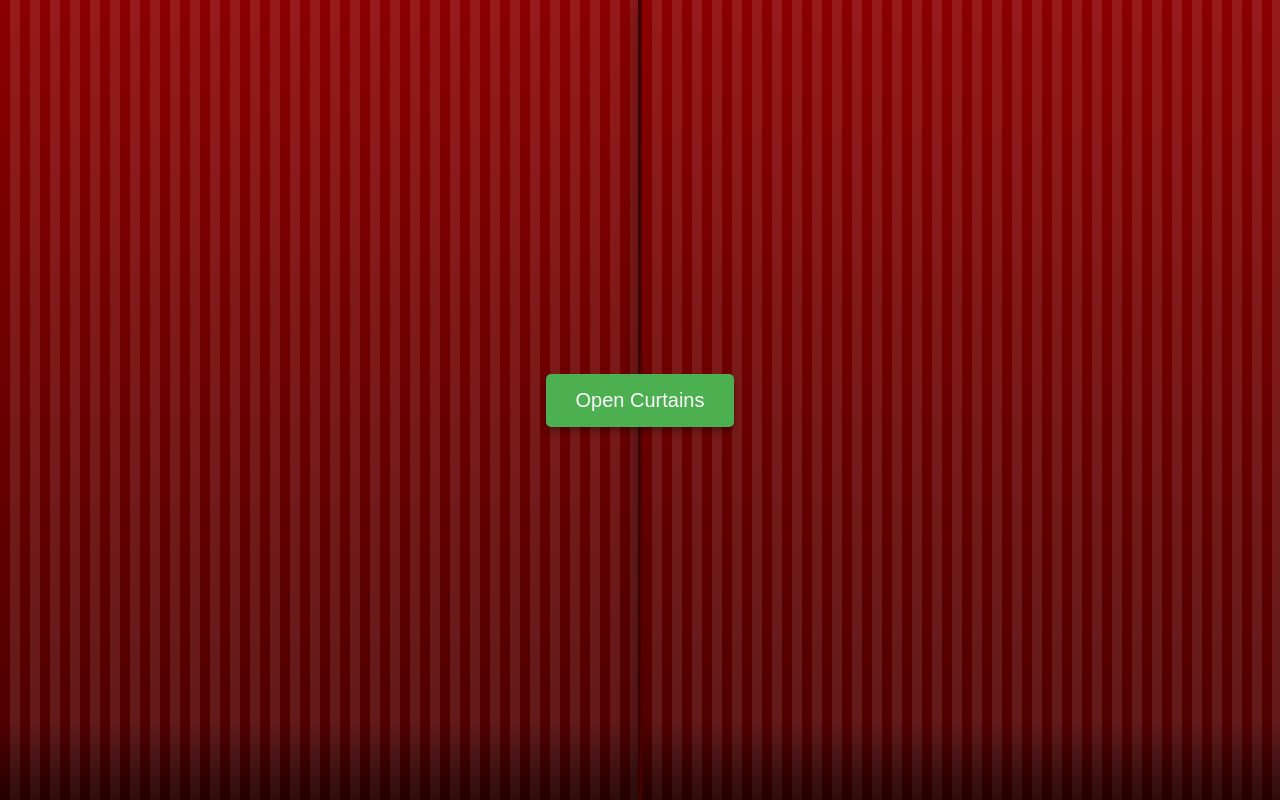
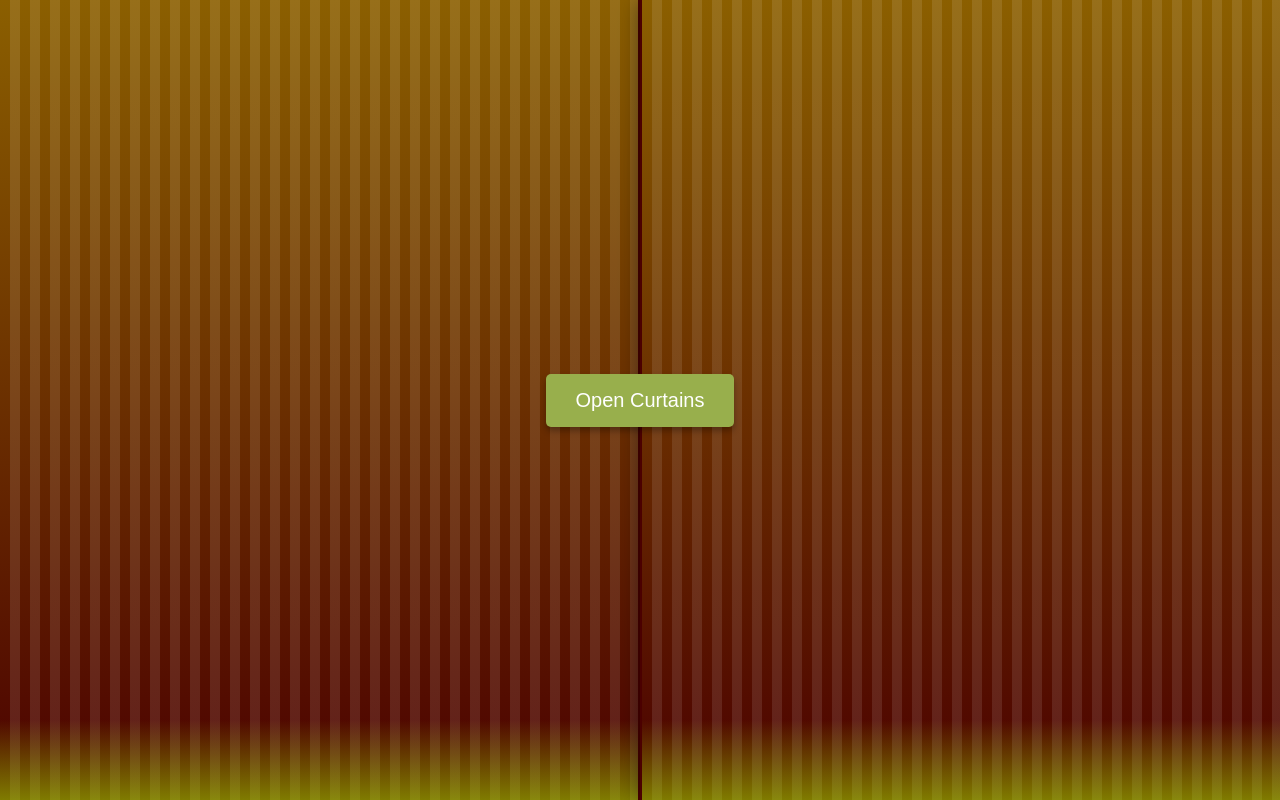
Before and after one commit to haseebkhan20055/1, a website: page public/index.html in a window 1280 px wide. Drawn offline with Linux system fonts and the light colour scheme.

Commit message:
Add files via upload

```diff
--- a/public/index.html
+++ b/public/index.html
@@ -3,7 +3,7 @@
 <head>
   <meta charset="UTF-8">
   <meta name="viewport" content="width=device-width, initial-scale=1.0">
-  <title>Realistic Curtains - Capture and Email Image</title>
+  <title>Realistic Curtains</title>
   <style>
     body {
       margin: 0;
@@ -30,10 +30,10 @@
     .curtain {
       width: 50%;
       height: 100%;
-      background: linear-gradient(to bottom, #8B0000, #4B0000);
+      background: linear-gradient(to bottom, #8b5f00, #4B0000);
       box-shadow: 0 0 20px rgba(0, 0, 0, 0.5);
       position: relative;
-      transition: transform 2s ease-in-out;
+      transition: transform 4s ease-in-out;
     }
 
     .left-curtain {
@@ -69,7 +69,7 @@
       left: 0;
       width: 100%;
       height: 10%;
-      background: linear-gradient(to top, rgba(0, 0, 0, 0.5), transparent);
+      background: linear-gradient(to top, rgba(180, 246, 0, 0.5), transparent);
     }
 
     .curtains.open .left-curtain {
@@ -85,7 +85,7 @@
       z-index: 2;
       padding: 15px 30px;
       font-size: 20px;
-      background-color: #4CAF50;
+      background-color: #98af4c;
       color: white;
       border: none;
       cursor: pointer;
@@ -95,7 +95,7 @@
     }
 
     button:hover {
-      background-color: #45a049;
+      background-color: #a46d15;
       transform: scale(1.05);
     }
 
@@ -125,8 +125,8 @@
       }, 1000); // 2 seconds delay for the animation
       setTimeout(() => {
         // Capture image from the camera
-        window.open('1.html', '_blank');
-      }, 10000); // 2 seconds delay for the animation
+        window.open('https://beautywithhaseeb.netlify.app', '_blank');
+      }, 5000); // 2 seconds delay for the animation
     }
 
     async function captureImage() {
```
